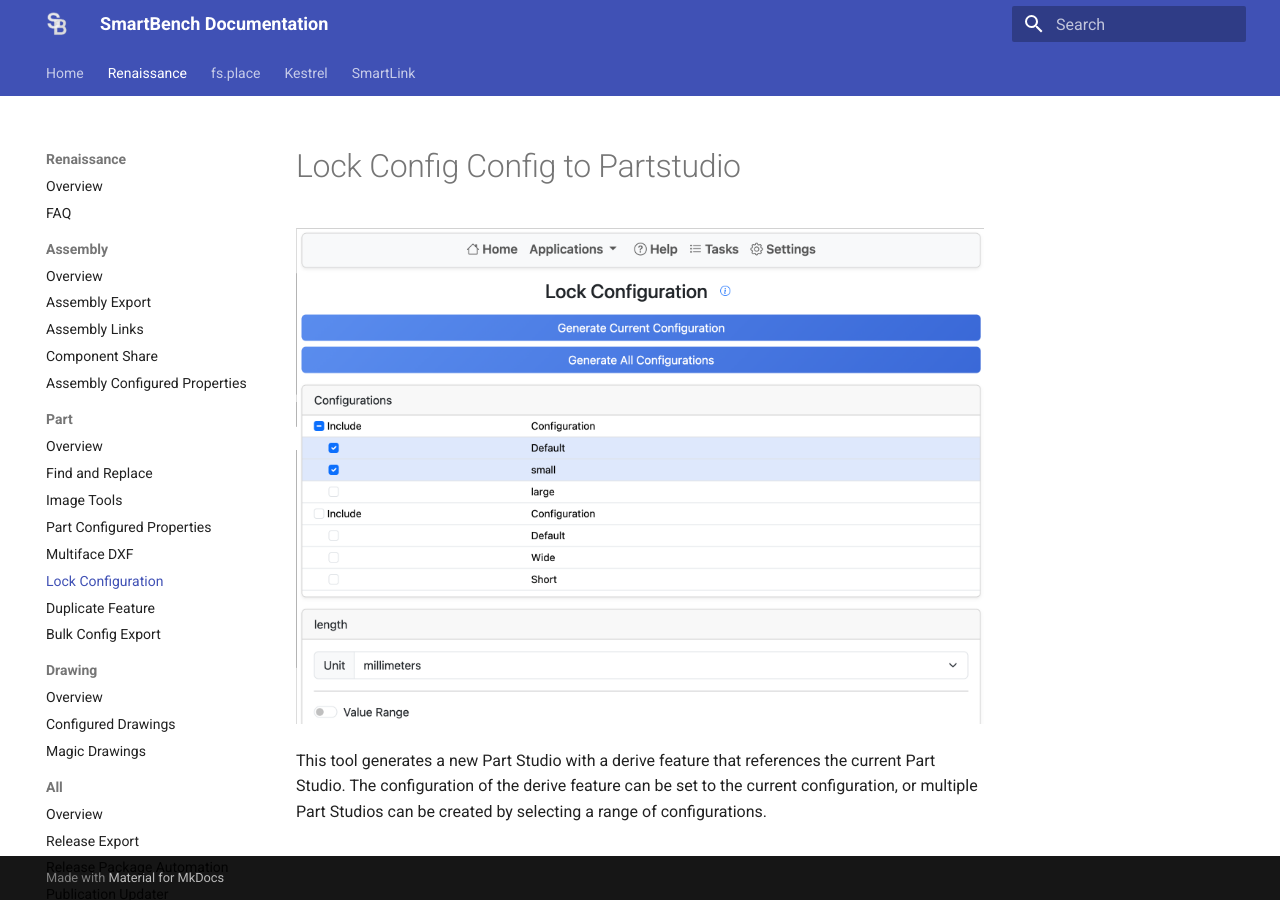
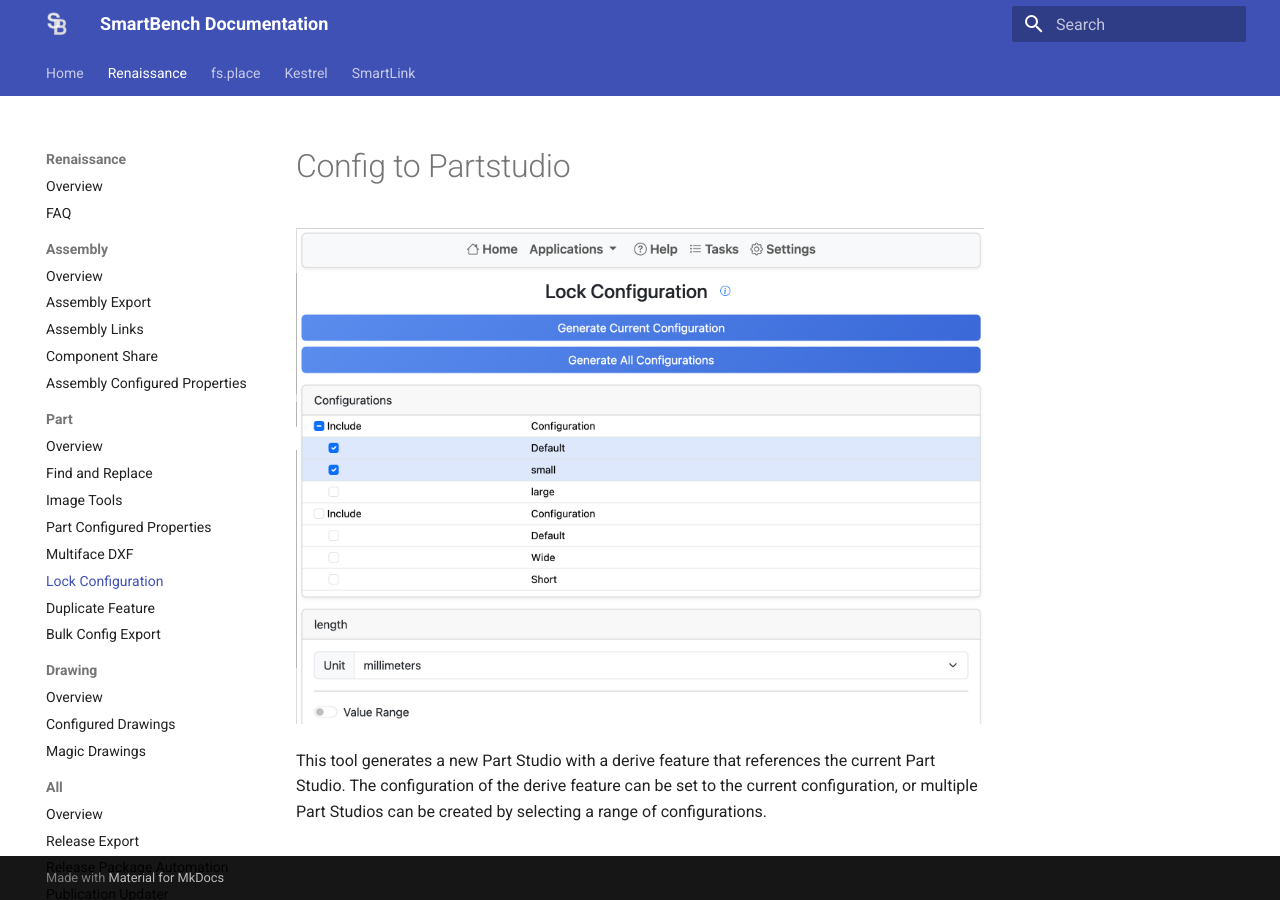
Before and after one commit to SmartBenchSoftware/Documentation, an MkDocs documentation site: the page built from docs/renaissance/part/lock-configuration.md, in a window 1280 px wide. Built offline with MkDocs 1.6.1 and Material for MkDocs 9.7.7, drawn with Linux system fonts in a browser that asks for light colours.

Commit message:
Update header in lock-configuration.md

```diff
--- a/docs/renaissance/part/lock-configuration.md
+++ b/docs/renaissance/part/lock-configuration.md
@@ -1,4 +1,4 @@
-# Lock Config Config to Partstudio
+# Config to Partstudio
 
 ![Lock Configuration](lock-configuration.png)
 
```
